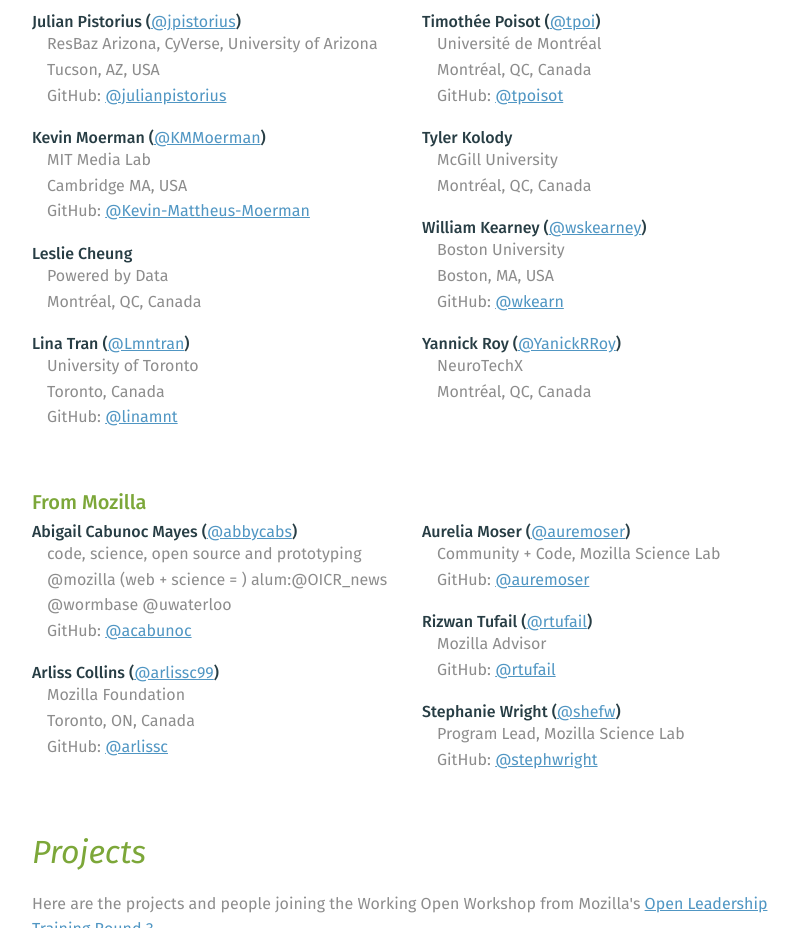
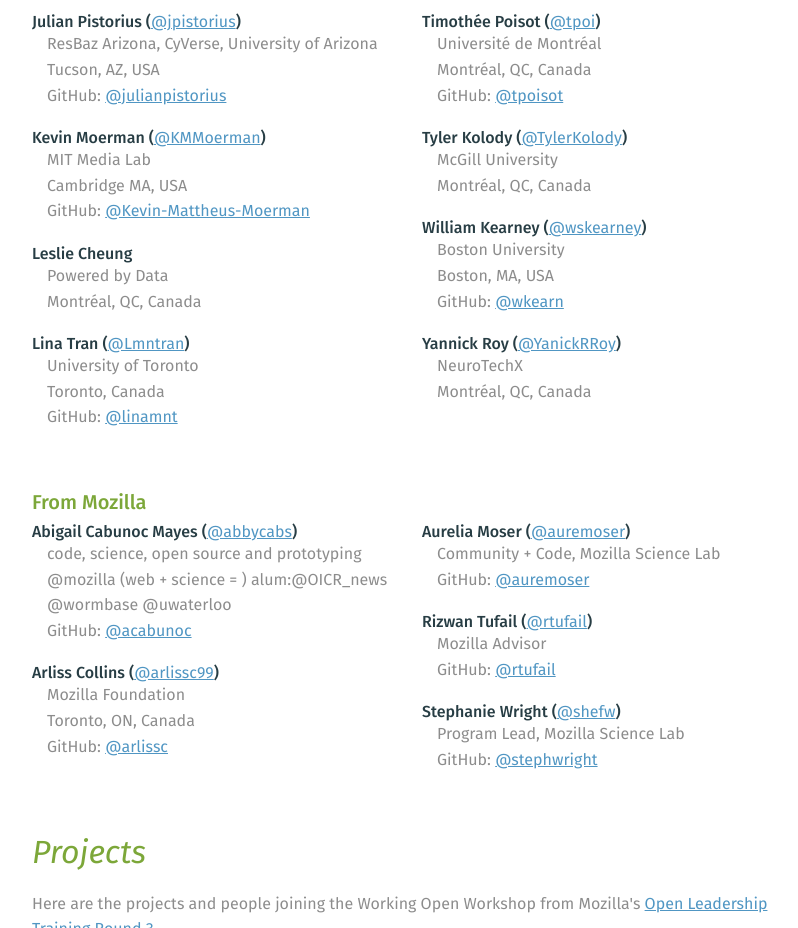
Before and after one commit to mozillascience/WOW-2017, a plain HTML site: page index.html in a window 1280 px wide. Shown: the part 5060-5988 px from the top of the page, without its empty margins (263-1061 px from the left). Drawn offline with nearby package versions, Linux system fonts and the light colour scheme; a script that the page names is missing.

Commit message:
add Tylers twitter

```diff
--- a/index.html
+++ b/index.html
@@ -250,7 +250,7 @@
           <section class='person'><h3>Sydney Swaine-Simon</h3><p>NeuroTechX<br />Montréal, QC, Canada</p></section>
           <section class='person'><h3>Tanja Pelzmann</h3><p>École Polytechnique Montréal<br />Montréal, QC, Canada</p></section>
           <section class='person'><h3>Timothée Poisot (<a target='_blank' href='https://twitter.com/tpoi'>@tpoi</a>)</h3><p>Université de Montréal<br />Montréal, QC, Canada<br />GitHub: <a href='https://github.com/tpoisot'>@tpoisot</a></p></section>
-          <section class='person'><h3>Tyler Kolody</h3><p>McGill University <br />Montréal, QC, Canada</p></section>
+          <section class='person'><h3>Tyler Kolody (<a target='_blank' href='https://twitter.com/TylerKolody '>@TylerKolody</a>)</h3><p>McGill University <br />Montréal, QC, Canada</p></section>
           <section class='person'><h3>William Kearney (<a target='_blank' href='https://twitter.com/wskearney'>@wskearney</a>)</h3><p>Boston University<br />Boston, MA, USA<br />GitHub: <a href='https://github.com/wkearn'>@wkearn</a></p></section>
           <section class='person'><h3>Yannick Roy (<a target='_blank' href='https://twitter.com/YanickRRoy'>@YanickRRoy</a>)</h3><p>NeuroTechX<br />Montréal, QC, Canada</p></section>
         </section>
```
